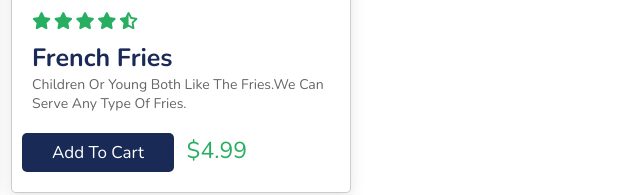
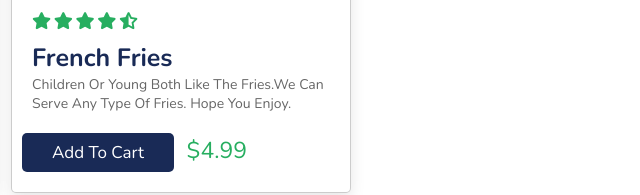
Before and after one commit to HamidIqbal1928/food, a plain HTML site: page index.html in a window 1280 px wide. Shown: the part 4762-4957 px from the top of the page, 459-1099 px from the left. Drawn offline with nearby package versions, Linux system fonts and the light colour scheme; files whose address does not match are found by name.

Commit message:
paragraph setting

```diff
--- a/index.html
+++ b/index.html
@@ -391,7 +391,7 @@
           <i class="fas fa-star-half-alt"></i>
         </div>
         <h3>French Fries </h3>
-        <p>Children or young both like the fries.we can serve any type of fries.</p>
+        <p>Children or young both like the fries.we can serve any type of fries. Hope you enjoy.</p>
         <a href="#"class="btn1">Add to cart</a>
         <span class="price">$4.99</span>
       </div>
```
